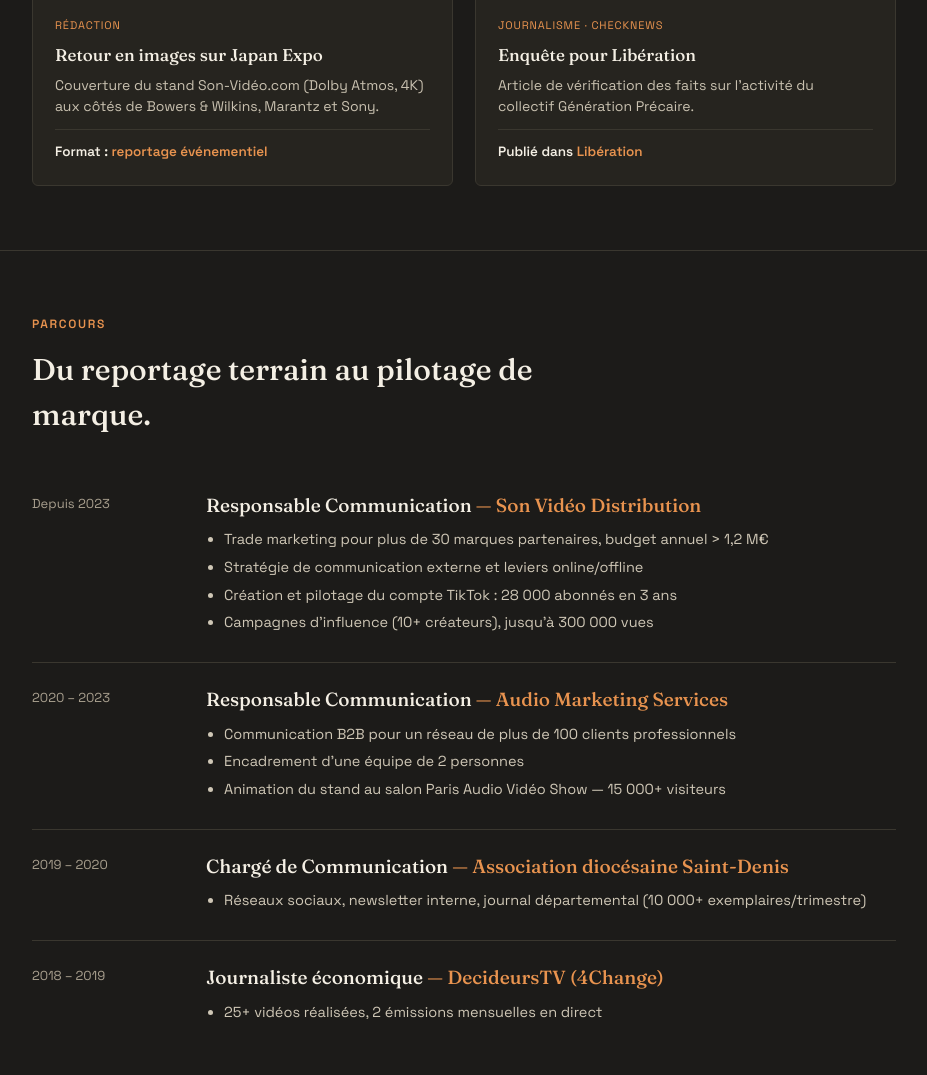
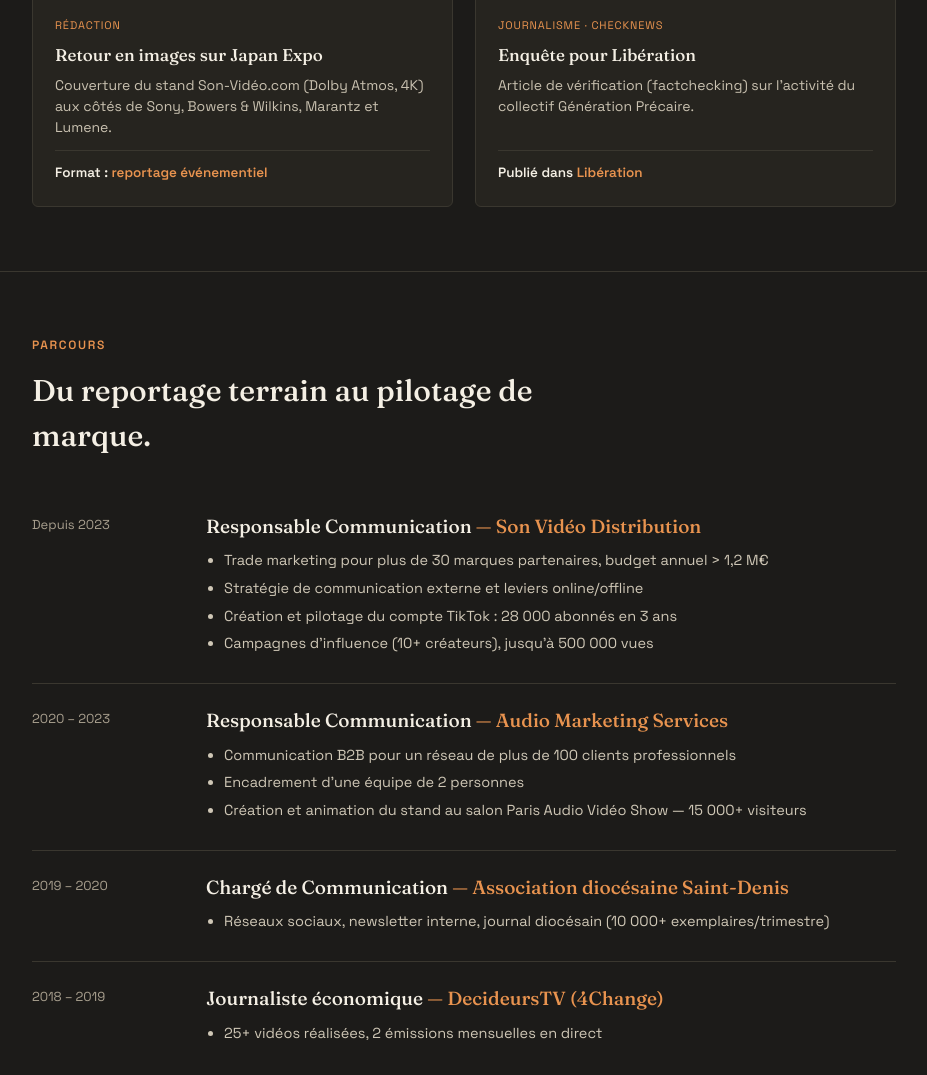
Before and after one commit to luc-lelievre/luc-lelievre.github.io, a plain HTML site: page index.html in a window 1280 px wide. Shown: the part 2025-3100 px from the top of the page, without its empty margins (176-1103 px from the left). Drawn offline with Linux system fonts and the light colour scheme.

Commit message:
Update index.html
légères modifs de texte

```diff
--- a/index.html
+++ b/index.html
@@ -231,7 +231,7 @@
         <div class="body">
           <div class="tag">Rédaction</div>
           <h3>Retour en images sur Japan Expo</h3>
-          <p>Couverture du stand Son-Vidéo.com (Dolby Atmos, 4K) aux côtés de Bowers & Wilkins, Marantz et Sony.</p>
+          <p>Couverture du stand Son-Vidéo.com (Dolby Atmos, 4K) aux côtés de Sony, Bowers & Wilkins, Marantz et Lumene.</p>
           <div class="result">Format : <span>reportage événementiel</span></div>
         </div>
       </div>
@@ -241,7 +241,7 @@
         <div class="body">
           <div class="tag">Journalisme · CheckNews</div>
           <h3>Enquête pour Libération</h3>
-          <p>Article de vérification des faits sur l'activité du collectif Génération Précaire.</p>
+          <p>Article de vérification (factchecking) sur l'activité du collectif Génération Précaire.</p>
           <div class="result">Publié dans <span>Libération</span></div>
         </div>
       </div>
@@ -263,7 +263,7 @@
           <li>Trade marketing pour plus de 30 marques partenaires, budget annuel &gt; 1,2 M€</li>
           <li>Stratégie de communication externe et leviers online/offline</li>
           <li>Création et pilotage du compte TikTok : 28 000 abonnés en 3 ans</li>
-          <li>Campagnes d'influence (10+ créateurs), jusqu'à 300 000 vues</li>
+          <li>Campagnes d'influence (10+ créateurs), jusqu'à 500 000 vues</li>
         </ul>
       </div>
     </div>
@@ -275,7 +275,7 @@
         <ul>
           <li>Communication B2B pour un réseau de plus de 100 clients professionnels</li>
           <li>Encadrement d'une équipe de 2 personnes</li>
-          <li>Animation du stand au salon Paris Audio Vidéo Show — 15 000+ visiteurs</li>
+          <li>Création et animation du stand au salon Paris Audio Vidéo Show — 15 000+ visiteurs</li>
         </ul>
       </div>
     </div>
@@ -285,7 +285,7 @@
       <div>
         <h3>Chargé de Communication <span class="company">— Association diocésaine Saint-Denis</span></h3>
         <ul>
-          <li>Réseaux sociaux, newsletter interne, journal départemental (10 000+ exemplaires/trimestre)</li>
+          <li>Réseaux sociaux, newsletter interne, journal diocésain (10 000+ exemplaires/trimestre)</li>
         </ul>
       </div>
     </div>
@@ -316,6 +316,7 @@
       <span class="pill">Suite Adobe</span>
       <span class="pill">Canva</span>
       <span class="pill">Notion</span>
+      <span class="pill">Videos IA (Seedance)</span>
     </div>
   </div>
 </section>
```
